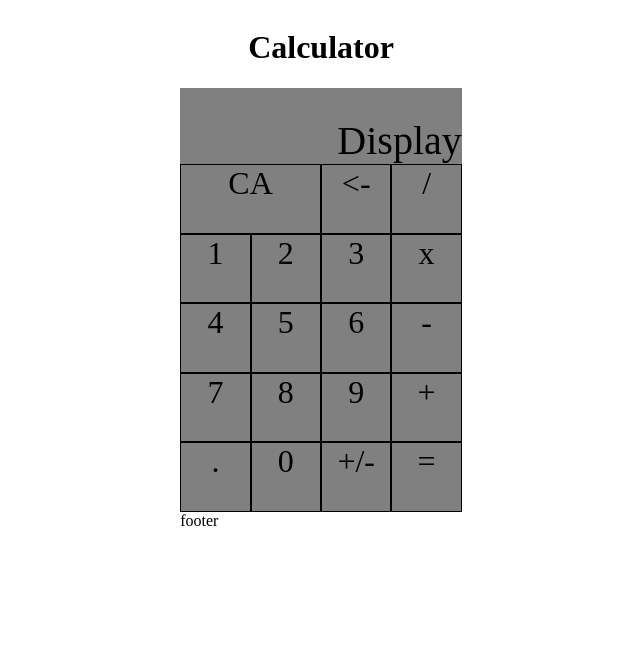
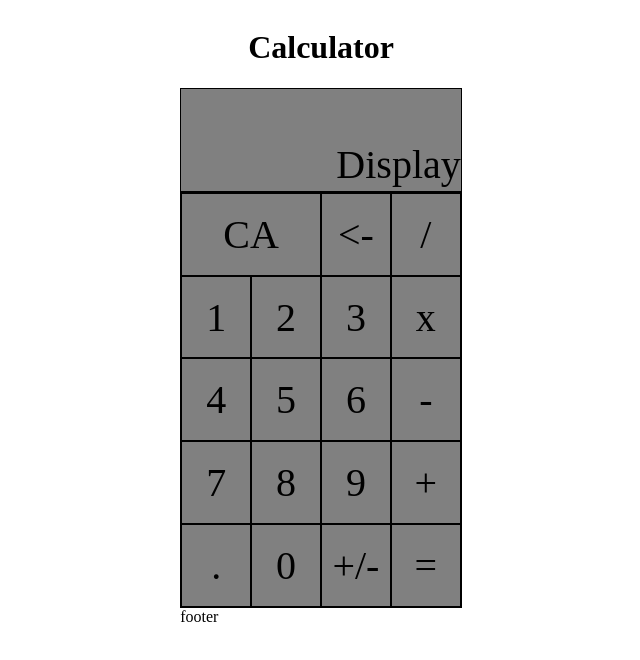
Before and after one commit to joshusooyaa/calculator, a plain HTML site: page index.html in a window 1280 px wide. Shown: the whole page, without its empty margins (319-959 px from the left). Drawn offline with Linux system fonts and the light colour scheme.

Commit message:
Change calculator styling from grid to flex

```diff
--- a/style.css
+++ b/style.css
@@ -10,7 +10,7 @@ body {
   align-items: center;
   text-align: center;
   width: 22vw;
-  height: 53vh;
+  height: 65vh;
 }
 
 .calculator .display {
@@ -18,12 +18,61 @@ body {
   justify-content: flex-end;
   align-items: flex-end;
   width: 100%;
-  height: 18%;
+  height: 20%;
   font-size: 5vh;
+  flex: 1;
 
   background-color: grey;
+  border: .12vw solid black;
+  box-sizing: border-box;
+  border-bottom: .15vw solid black;
+  padding-bottom: .2vw;
 }
 
+.calculator .calc-buttons {
+  display: flex;
+  width: 100%;
+  height: 80%;
+
+  background-color: grey;
+  border: .1vw solid black;
+  box-sizing: border-box;
+}
+
+.calculator .calc-buttons .left-side {
+  display: flex;
+  flex-wrap: wrap;
+  width: 75%;
+}
+
+.calculator .calc-buttons .right-side {
+  display: flex;
+  flex-wrap: wrap;
+  width: 25%;
+}
+
+.calc-buttons .left-side div {
+  width: calc(100% / 3);
+}
+
+.calc-buttons .left-side .clear {
+  width: calc(100% / 3 * 2);
+}
+
+.calc-buttons .right-side div {
+  width: 100%;
+}
+
+.calc-buttons div div {
+  display: flex;
+  align-items: center;
+  justify-content: center;
+  border: .1vw solid black;
+  box-sizing: border-box;
+  font-size: 5vh;
+}
+
+/*
 .calculator .calc-buttons {
   flex: 1;
   display: grid;
@@ -52,4 +101,4 @@ body {
 
 .calc-buttons div {
   border: 1px solid black;
-}
+}*/
```
Also changed, not shown: 1 other file.
